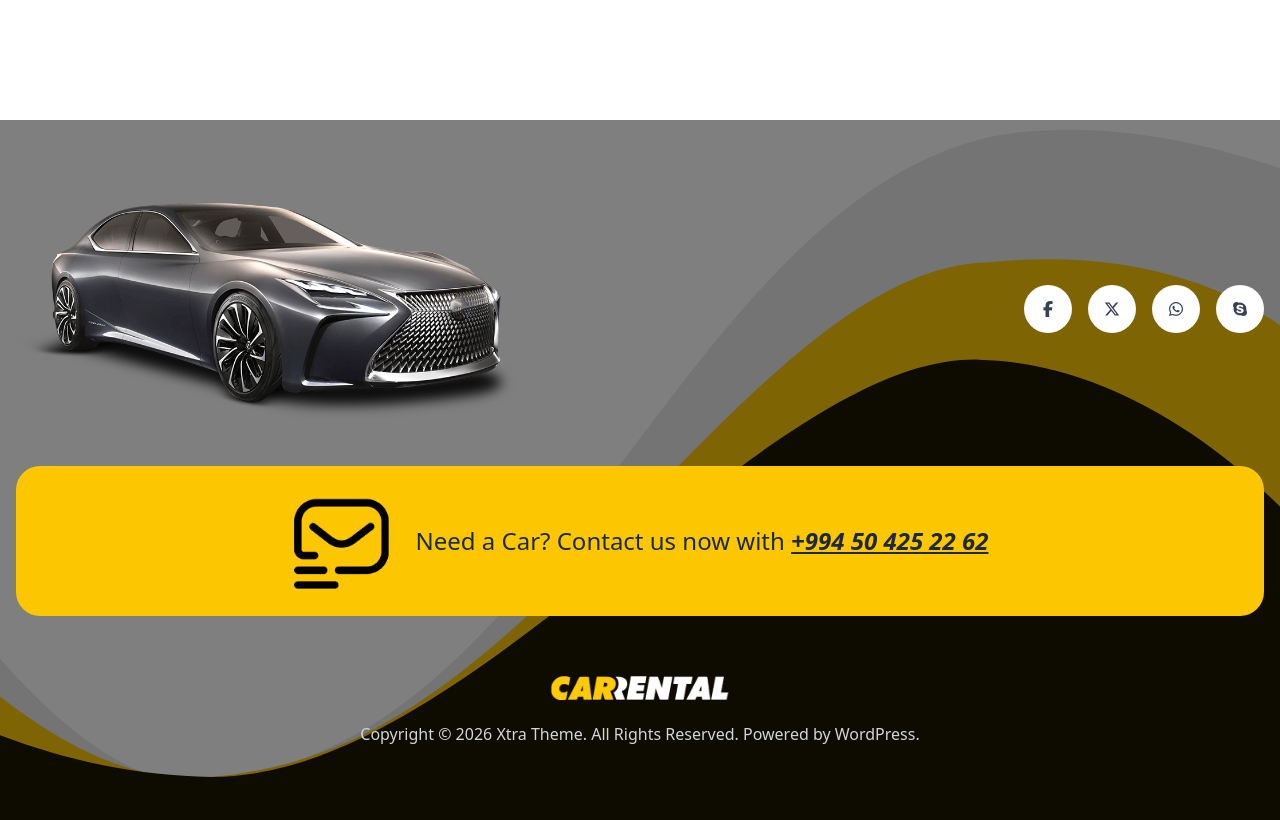
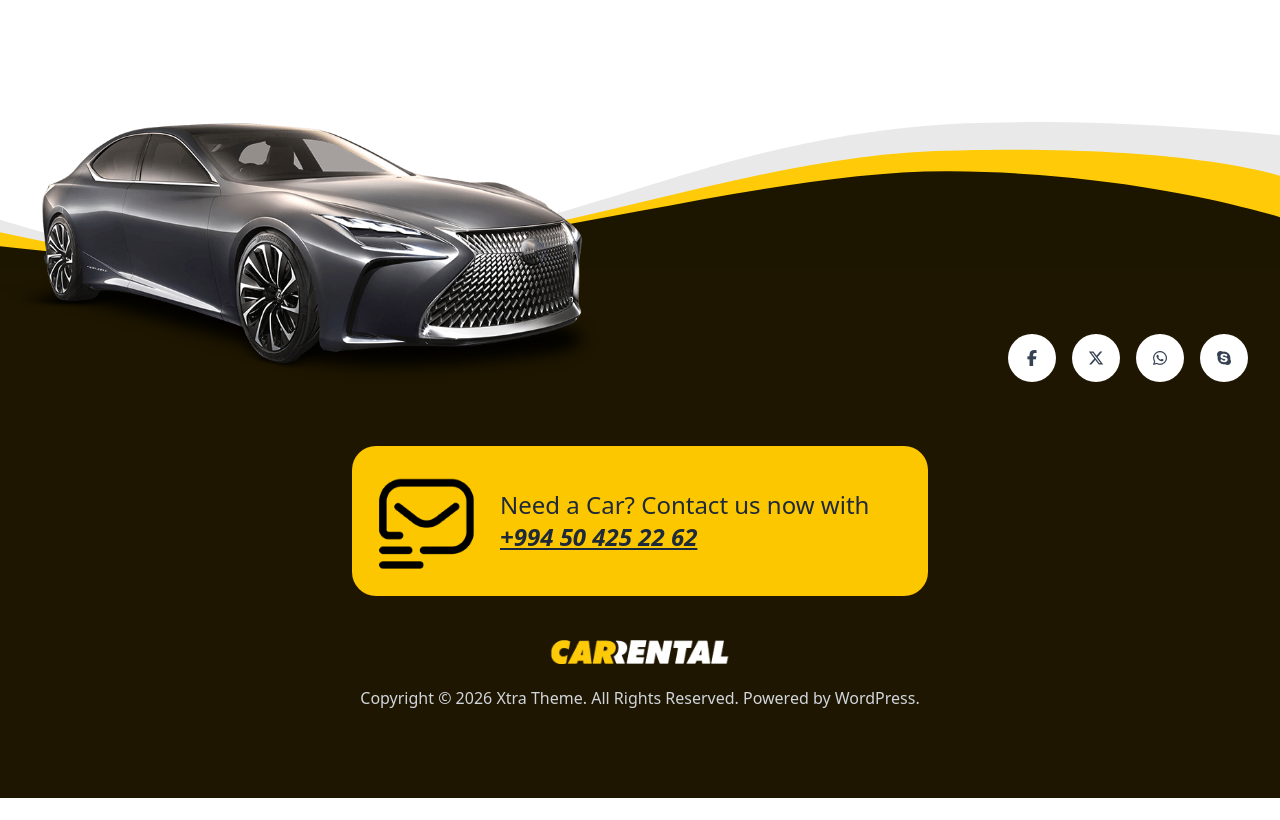
Before and after one commit to Asildar-Hajiyev/renteCar, a website: page site/index.htm in a window 1280 px wide. Shown: the part 880-1700 px from the top of the page. After the commit the page ends 1678 px from the top, so only its background shows below. Drawn offline with nearby package versions, Linux system fonts and the light colour scheme; no server answers.

Commit message:
Update footer

```diff
--- a/site/index.htm
+++ b/site/index.htm
@@ -234,97 +234,55 @@
     <!-- MAIN -->
     <main id="content" class="min-h-[400px]"></main>
 
-    <!-- FOOTER -->
-    <footer class="relative pt-20 pb-10 min-h-[700px] overflow-hidden">
-      <!-- Background -->
-      <img
-        class="absolute inset-0 w-full h-full object-cover object-top -z-10"
-        src="assets/img/FOOTER.svg"
-        alt=""
-      />
+<footer>
+  <div class="relative">
+    <img class="w-full" src="assets/img/FOOTER.svg" alt="">
+    <div class="absolute top-0">
+      <img class="w-[600px]" src="assets/img/imgi_9_car-footer.png" alt="">
+    </div>
 
-      <!-- Dark layer -->
-      <div  class="absolute inset-0 bg-black/50 -z-10"></div>
+    <div class="bg-[#1E1601] px-8 py-16">
 
-      <div class="container mx-auto px-4">
-        <!-- Top -->
-        <div
-          class="flex flex-col lg:flex-row items-center justify-between gap-10"
-        >
-          <!-- Car -->
-          <img
-            class="w-full max-w-[500px]"
-            src="assets/img/imgi_9_car-footer.png"
-            alt=""
-          />
+      <!-- Social - sağa hizalanmış -->
+      <ul class="flex flex-wrap gap-4 items-center justify-end mb-16">
+        <li class="bg-white w-12 h-12 rounded-full flex items-center justify-center hover:bg-yellow-400 duration-300">
+          <a href="#"><i class="fa-brands fa-facebook-f text-gray-700"></i></a>
+        </li>
+        <li class="bg-white w-12 h-12 rounded-full flex items-center justify-center hover:bg-yellow-400 duration-300">
+          <a href="#"><i class="fa-brands fa-x-twitter text-gray-700"></i></a>
+        </li>
+        <li class="bg-white w-12 h-12 rounded-full flex items-center justify-center hover:bg-yellow-400 duration-300">
+          <a href="#"><i class="fa-brands fa-whatsapp text-gray-700"></i></a>
+        </li>
+        <li class="bg-white w-12 h-12 rounded-full flex items-center justify-center hover:bg-yellow-400 duration-300">
+          <a href="#"><i class="fa-brands fa-skype text-gray-700"></i></a>
+        </li>
+      </ul>
 
-          <!-- Social -->
-          <ul class="flex flex-wrap justify-center gap-4">
-            <li
-              class="bg-white w-12 h-12 rounded-full flex items-center justify-center hover:bg-yellow-400 duration-300"
-            >
-              <a href="#"
-                ><i class="fa-brands fa-facebook-f text-gray-700"></i
-              ></a>
-            </li>
-
-            <li
-              class="bg-white w-12 h-12 rounded-full flex items-center justify-center hover:bg-yellow-400 duration-300"
-            >
-              <a href="#"
-                ><i class="fa-brands fa-x-twitter text-gray-700"></i
-              ></a>
-            </li>
-
-            <li
-              class="bg-white w-12 h-12 rounded-full flex items-center justify-center hover:bg-yellow-400 duration-300"
-            >
-              <a href="#"
-                ><i class="fa-brands fa-whatsapp text-gray-700"></i
-              ></a>
-            </li>
-
-            <li
-              class="bg-white w-12 h-12 rounded-full flex items-center justify-center hover:bg-yellow-400 duration-300"
-            >
-              <a href="#"><i class="fa-brands fa-skype text-gray-700"></i></a>
-            </li>
-          </ul>
-        </div>
+      <!-- Contact Box + Logo - mərkəzdə -->
+      <div class="flex flex-col items-center gap-10">
 
         <!-- Contact Box -->
-        <div
-          class="mt-12 bg-yellow-400 rounded-3xl p-6 flex flex-col md:flex-row items-center justify-center gap-6 text-center md:text-left"
-        >
-          <img
-            class="w-[80px] md:w-[100px]"
-            src="assets/img/imgi_10_mail-footer.png"
-            alt=""
-          />
-
+        <div class="bg-yellow-400 rounded-3xl p-6 flex flex-col md:flex-row items-center gap-6 text-center md:text-left w-full max-w-xl">
+          <img class="w-[80px] md:w-[100px] shrink-0" src="assets/img/imgi_10_mail-footer.png" alt="">
           <span class="text-lg md:text-2xl text-gray-800 font-medium">
             Need a Car? Contact us now with
-            <a href="#" class="underline italic font-bold">
-              +994 50 425 22 62
-            </a>
+            <a href="tel:+994504252262" class="underline italic font-bold">+994 50 425 22 62</a>
           </span>
         </div>
 
         <!-- Bottom -->
-        <div class="mt-14 flex flex-col items-center text-center gap-4">
-          <img
-            class="w-[180px]"
-            src="assets/img/imgi_11_logo-footer.png"
-            alt=""
-          />
-
+        <div class="flex flex-col items-center text-center gap-4 pb-6">
+          <img class="w-[180px]" src="assets/img/imgi_11_logo-footer.png" alt="">
           <span class="text-gray-300 text-sm md:text-base">
-            Copyright © 2026 Xtra Theme. All Rights Reserved. Powered by
-            WordPress.
+            Copyright © 2026 Xtra Theme. All Rights Reserved. Powered by WordPress.
           </span>
         </div>
+
       </div>
-    </footer>
+    </div>
+  </div>
+</footer>
 
     <script src="js/app.js"></script>
     <script src="js/ajax.js"></script>
```
